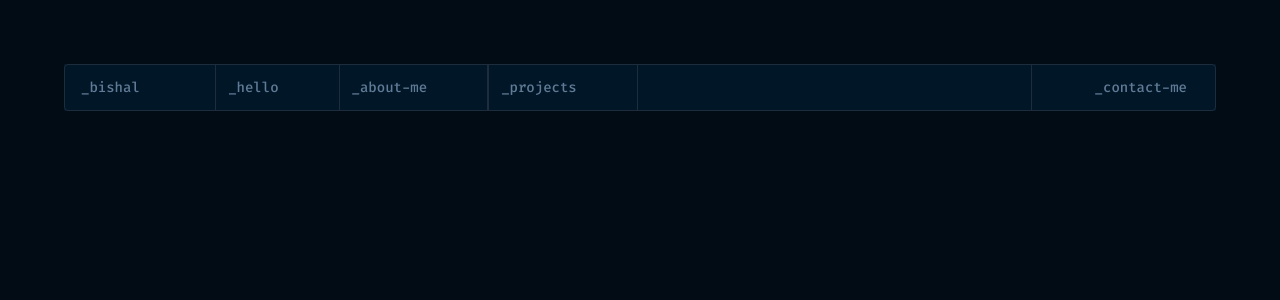
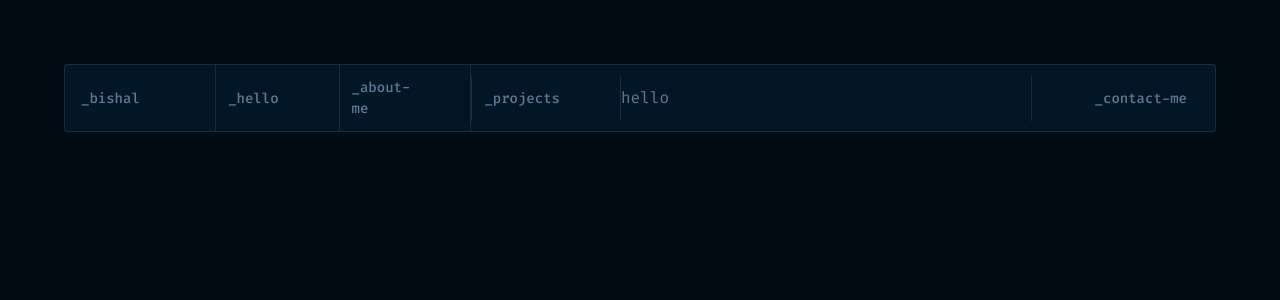
Before and after one commit to codeComet/portfolio2, a React (Vite) app: page / in a window 1280 px wide. Shown: the top 300 px of the page. Built offline with nearby package versions, Linux system fonts and the light colour scheme.

Commit message:
navbar completed without dropdown

```diff
--- a/src/components/Navbar.jsx
+++ b/src/components/Navbar.jsx
@@ -48,7 +48,7 @@ const Navbar = () => {
             <span class="sr-only">Open main menu</span>
             <HiOutlineCode className="text-white font-label font-medium" />
           </button>
-          {/* <div className="hidden md:block hover:cursor-pointer"></div> */}
+          <div className="hidden md:block w-full">hello</div>
           {/* Contact */}
           <div className="flex-none items-center justify-end whitespace-nowrap text-right xl:w-[10%] lg:w-[15%]  p-3 hidden lg:flex border border-border border-y-0 border-r-0">
             <Link to="/">
```
